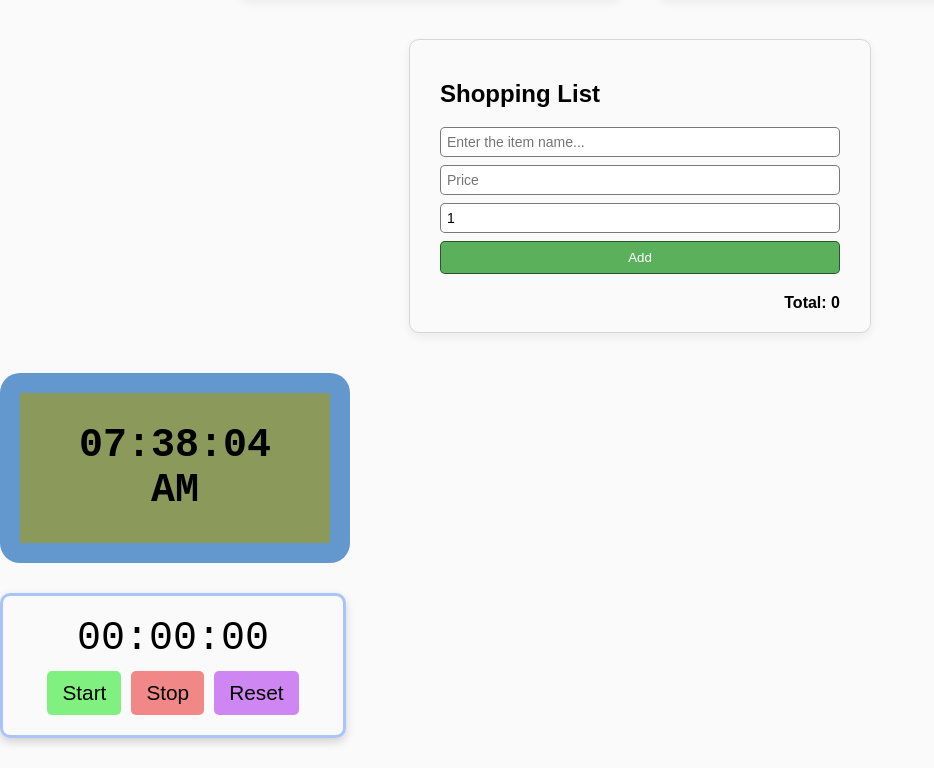
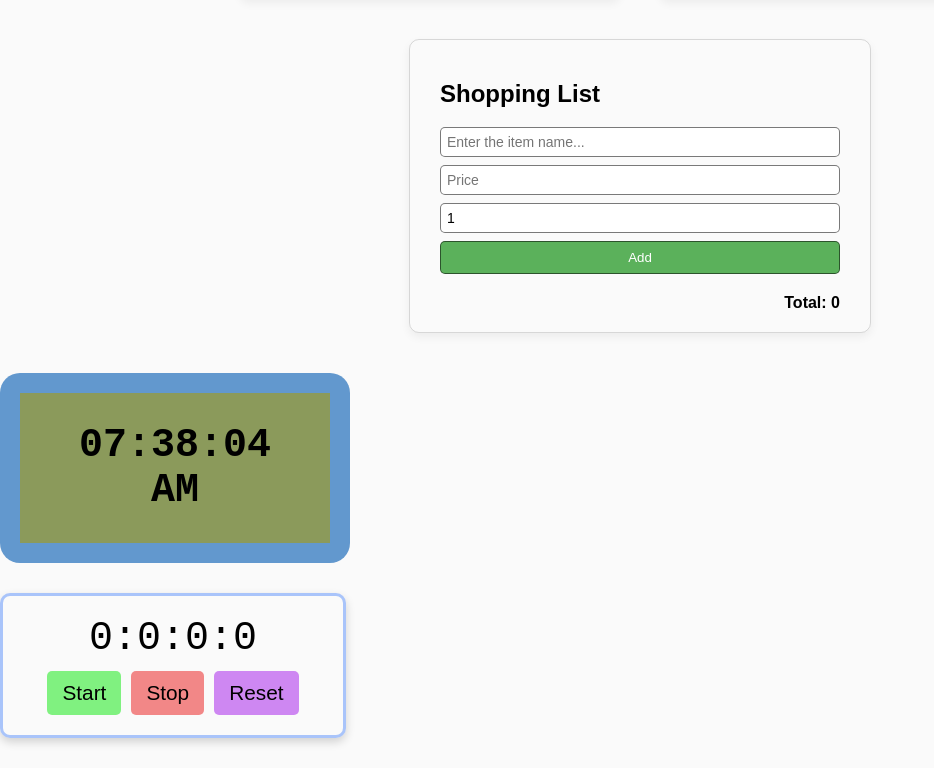
Before and after one commit to HanKwan/react-fundamentals, a React (Vite) app in the folder practice/: page / in a window 1280 px wide. Shown: the part 1201-1969 px from the top of the page, without its empty margins (0-934 px from the left). Built offline with nearby package versions, Linux system fonts and the light colour scheme.

Commit message:
implement not working stopwatch structure

```diff
--- a/practice/src/component/StopWatch.tsx
+++ b/practice/src/component/StopWatch.tsx
@@ -1,11 +1,59 @@
+import { useEffect, useRef, useState } from "react"
+
 function StopWatch() {
+
+    const [isRunning, setIsRunning] = useState(false)
+    const [elapsedTime, setElapsedTime] = useState(0)
+    let startTimeRef = useRef(0)
+    let intervalIdRef = useRef<number | null>(null)
+
+    useEffect(() => {
+        if (isRunning) {
+            intervalIdRef.current = setInterval(() => {
+                if (startTimeRef.current !== null) {    // prevent subtracting if startTimeRef is null
+                    setElapsedTime(Date.now() - startTimeRef.current)
+                    console.log(elapsedTime)
+                }
+            }, 100);
+        }
+
+        return () => {
+            if (intervalIdRef.current) {
+                clearInterval(intervalIdRef.current)
+            }
+        }
+    }, [])
+
+    const start = () => {
+        setIsRunning(true)
+        startTimeRef.current = Date.now() - elapsedTime
+        console.log(startTimeRef.current)
+    }
+    const stop = () => {
+        setIsRunning(false)
+    }
+    const reset = () => {
+        setIsRunning(false)
+        setElapsedTime(0)
+    }
+
+    const format = () => {
+        const hours = Math.floor(elapsedTime / (1000 * 60 * 60))
+        const minutes = Math.floor(elapsedTime / (1000 * 60) % 60)
+        const seconds = Math.floor(elapsedTime / 1000 % 60)
+        const miliseconds = Math.floor((elapsedTime % 1000) / 10)
+        console.log(hours, minutes, seconds, miliseconds)
+
+        return `${hours}:${minutes}:${seconds}:${miliseconds}`
+    }
+
     return (
         <div className="stop-watch">
-            <div className="display">00:00:00</div>
+            <div className="display">{format()}</div>
             <div className="stop-watch-btn">
-                <button className="startBtn">Start</button>
-                <button className="stopBtn">Stop</button>
-                <button className="resetBtn">Reset</button>
+                <button className="startBtn" onClick={start}>Start</button>
+                <button className="stopBtn" onClick={stop}>Stop</button>
+                <button className="resetBtn" onClick={reset}>Reset</button>
             </div>
         </div>
     )
```
